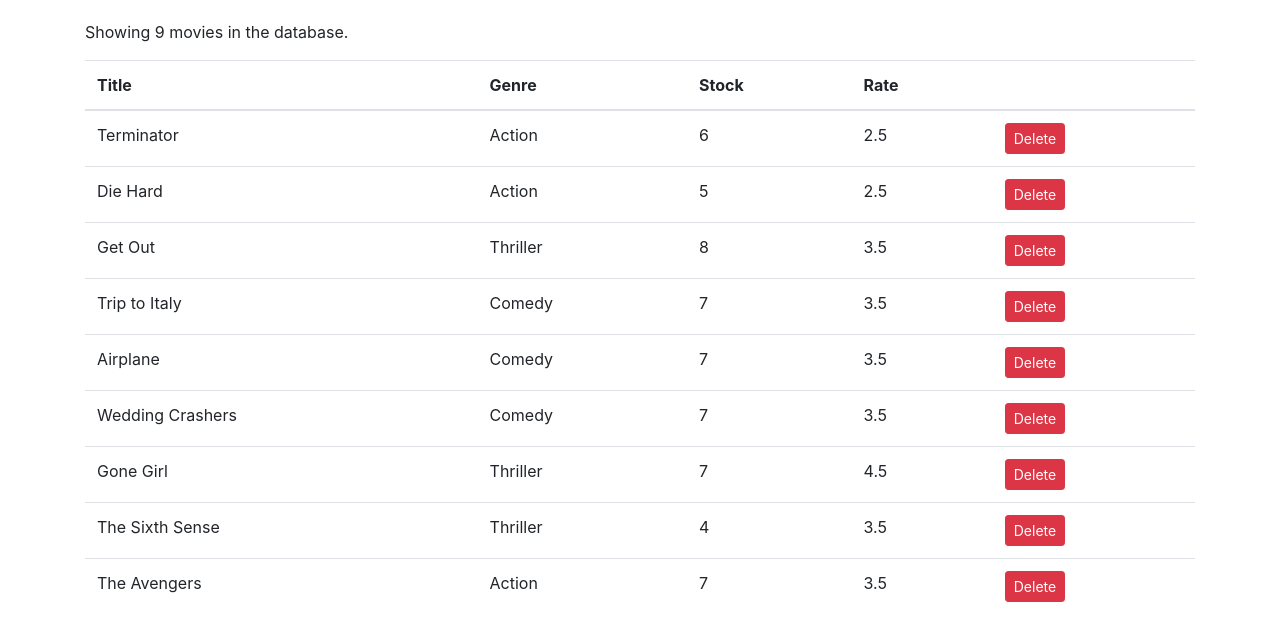
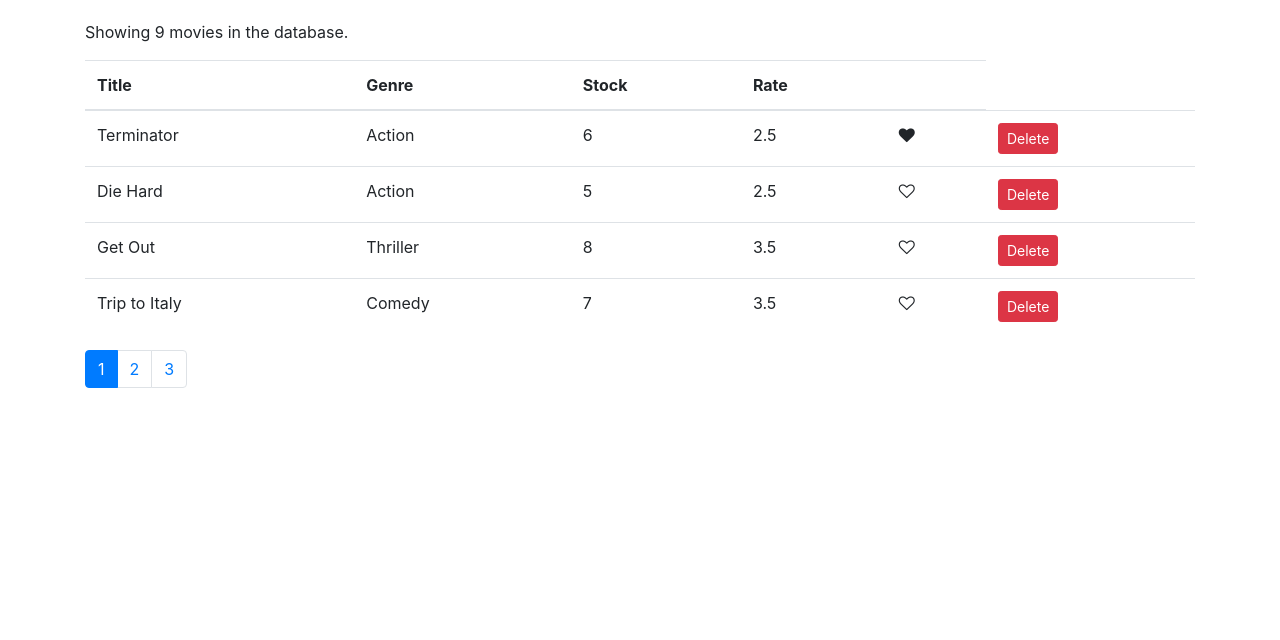
Before and after one commit to yashlahoti97/node-practice, a React (Create React App) app in the folder vidly-react/: page /movies in a window 1280 px wide. Shown: the top 640 px of the page. Built offline with nearby package versions, Linux system fonts and the light colour scheme.

Commit message:
implemented pagination
Signed-off-by: Yash Lahoti <yashlahoti97@gmail.com>

```diff
--- a/vidly-react/package.json
+++ b/vidly-react/package.json
@@ -8,6 +8,8 @@
     "@testing-library/user-event": "^7.2.1",
     "bootstrap": "^4.5.0",
     "font-awesome": "^4.7.0",
+    "lodash": "^4.17.15",
+    "prop-types": "^15.7.2",
     "react": "^16.13.1",
     "react-dom": "^16.13.1",
     "react-scripts": "3.4.1"
--- a/vidly-react/src/App.js
+++ b/vidly-react/src/App.js
@@ -4,7 +4,7 @@
 
 function App() {
   return (
-    <main class="container">
+    <main className="container">
       <Movies />
     </main>
   );
--- /dev/null
+++ b/vidly-react/src/components/common/like.jsx
@@ -0,0 +1,21 @@
+import React, { Component } from "react";
+
+// Input: liked:Boolean
+// Output: onClick:toggle
+
+const Like = (props) => {
+  let classes = "fa fa-heart";
+  if (!props.liked) {
+    classes += "-o";
+  }
+  return (
+    <i
+      onClick={props.onClick}
+      style={{ cursor: "pointer" }}
+      className={classes}
+      aria-hidden="true"
+    ></i>
+  );
+};
+
+export default Like;
--- /dev/null
+++ b/vidly-react/src/components/common/pagination.jsx
@@ -0,0 +1,35 @@
+import React, { Component } from "react";
+import _ from "lodash";
+import PropTypes from "prop-types";
+const Pagination = (props) => {
+  //
+  const { itemCount, pageSize, onPageChange, currentPage } = props;
+  const pageCount = Math.ceil(itemCount / pageSize);
+  const pages = _.range(1, pageCount + 1);
+  if (pageCount === 1) return null;
+  return (
+    <nav>
+      <ul className="pagination">
+        {pages.map((page) => (
+          <li
+            key={page}
+            className={currentPage === page ? "page-item active" : "page-item"}
+          >
+            <a className="page-link" onClick={() => onPageChange(page)}>
+              {page}
+            </a>
+          </li>
+        ))}
+      </ul>
+    </nav>
+  );
+};
+
+Pagination.propTypes = {
+  itemCount: PropTypes.number.isRequired,
+  pageSize: PropTypes.number.isRequired,
+  onPageChange: PropTypes.func.isRequired,
+  currentPage: PropTypes.number.isRequired,
+};
+
+export default Pagination;
--- a/vidly-react/src/components/movies.jsx
+++ b/vidly-react/src/components/movies.jsx
@@ -1,8 +1,13 @@
 import React, { Component } from "react";
 import { getMovies } from "../services/fakeMovieService";
+import Like from "./common/like";
+import Pagination from "./common/pagination";
+import paginate from "../utils/paginate";
 class Movies extends Component {
   state = {
     movies: getMovies(),
+    pageSize: 4,
+    currentPage: 1,
   };
 
   handleDelete = (movie_to_delete) => {
@@ -12,11 +17,27 @@
     this.setState({ movies });
   };
 
+  handleLike = (movie) => {
+    const movies = [...this.state.movies];
+    const index = movies.indexOf(movie);
+    movies[index] = { ...movies[index] };
+    movies[index].liked = !movies[index].liked;
+    this.setState({ movies });
+  };
+
+  handlePageChange = (page) => {
+    this.setState({ currentPage: page });
+  };
+
   render() {
-    const count = this.state.movies.length;
+    const { length: count } = this.state.movies;
+    const { pageSize, currentPage, movies: allMovies } = this.state;
     if (count === 0) {
       return <p>There are no movies to show.</p>;
     }
+
+    const movies = paginate(allMovies, currentPage, pageSize);
+
     return (
       <React.Fragment>
         <p>Showing {count} movies in the database.</p>
@@ -31,12 +52,18 @@
             </tr>
           </thead>
           <tbody>
-            {this.state.movies.map((movie) => (
+            {movies.map((movie) => (
               <tr key={movie._id}>
                 <td>{movie.title}</td>
                 <td>{movie.genre.name}</td>
                 <td>{movie.numberInStock}</td>
                 <td>{movie.dailyRentalRate}</td>
+                <td>
+                  <Like
+                    liked={movie.liked}
+                    onClick={() => this.handleLike(movie)}
+                  />
+                </td>
                 <td>
                   <button
                     onClick={() => this.handleDelete(movie)}
@@ -49,6 +76,12 @@
             ))}
           </tbody>
         </table>
+        <Pagination
+          itemCount={count}
+          pageSize={pageSize}
+          onPageChange={this.handlePageChange}
+          currentPage={currentPage}
+        ></Pagination>
       </React.Fragment>
     );
   }
--- a/vidly-react/src/services/fakeMovieService.js
+++ b/vidly-react/src/services/fakeMovieService.js
@@ -7,64 +7,65 @@
     genre: { _id: "5b21ca3eeb7f6fbccd471818", name: "Action" },
     numberInStock: 6,
     dailyRentalRate: 2.5,
-    publishDate: "2018-01-03T19:04:28.809Z"
+    publishDate: "2018-01-03T19:04:28.809Z",
+    liked: true,
   },
   {
     _id: "5b21ca3eeb7f6fbccd471816",
     title: "Die Hard",
     genre: { _id: "5b21ca3eeb7f6fbccd471818", name: "Action" },
     numberInStock: 5,
-    dailyRentalRate: 2.5
+    dailyRentalRate: 2.5,
   },
   {
     _id: "5b21ca3eeb7f6fbccd471817",
     title: "Get Out",
     genre: { _id: "5b21ca3eeb7f6fbccd471820", name: "Thriller" },
     numberInStock: 8,
-    dailyRentalRate: 3.5
+    dailyRentalRate: 3.5,
   },
   {
     _id: "5b21ca3eeb7f6fbccd471819",
     title: "Trip to Italy",
     genre: { _id: "5b21ca3eeb7f6fbccd471814", name: "Comedy" },
     numberInStock: 7,
-    dailyRentalRate: 3.5
+    dailyRentalRate: 3.5,
   },
   {
     _id: "5b21ca3eeb7f6fbccd47181a",
     title: "Airplane",
     genre: { _id: "5b21ca3eeb7f6fbccd471814", name: "Comedy" },
     numberInStock: 7,
-    dailyRentalRate: 3.5
+    dailyRentalRate: 3.5,
   },
   {
     _id: "5b21ca3eeb7f6fbccd47181b",
     title: "Wedding Crashers",
     genre: { _id: "5b21ca3eeb7f6fbccd471814", name: "Comedy" },
     numberInStock: 7,
-    dailyRentalRate: 3.5
+    dailyRentalRate: 3.5,
   },
   {
     _id: "5b21ca3eeb7f6fbccd47181e",
     title: "Gone Girl",
     genre: { _id: "5b21ca3eeb7f6fbccd471820", name: "Thriller" },
     numberInStock: 7,
-    dailyRentalRate: 4.5
+    dailyRentalRate: 4.5,
   },
   {
     _id: "5b21ca3eeb7f6fbccd47181f",
     title: "The Sixth Sense",
     genre: { _id: "5b21ca3eeb7f6fbccd471820", name: "Thriller" },
     numberInStock: 4,
-    dailyRentalRate: 3.5
+    dailyRentalRate: 3.5,
   },
   {
     _id: "5b21ca3eeb7f6fbccd471821",
     title: "The Avengers",
     genre: { _id: "5b21ca3eeb7f6fbccd471818", name: "Action" },
     numberInStock: 7,
-    dailyRentalRate: 3.5
-  }
+    dailyRentalRate: 3.5,
+  },
 ];
 
 export function getMovies() {
@@ -72,13 +73,13 @@
 }
 
 export function getMovie(id) {
-  return movies.find(m => m._id === id);
+  return movies.find((m) => m._id === id);
 }
 
 export function saveMovie(movie) {
-  let movieInDb = movies.find(m => m._id === movie._id) || {};
+  let movieInDb = movies.find((m) => m._id === movie._id) || {};
   movieInDb.name = movie.name;
-  movieInDb.genre = genresAPI.genres.find(g => g._id === movie.genreId);
+  movieInDb.genre = genresAPI.genres.find((g) => g._id === movie.genreId);
   movieInDb.numberInStock = movie.numberInStock;
   movieInDb.dailyRentalRate = movie.dailyRentalRate;
 
@@ -91,7 +92,7 @@
 }
 
 export function deleteMovie(id) {
-  let movieInDb = movies.find(m => m._id === id);
+  let movieInDb = movies.find((m) => m._id === id);
   movies.splice(movies.indexOf(movieInDb), 1);
   return movieInDb;
 }
--- /dev/null
+++ b/vidly-react/src/utils/paginate.js
@@ -0,0 +1,6 @@
+import _ from "lodash";
+
+export default function paginate(items, pageNumber, pageSize) {
+  const startIndex = (pageNumber - 1) * pageSize;
+  return _(items).slice(startIndex).take(pageSize).value();
+}
```
